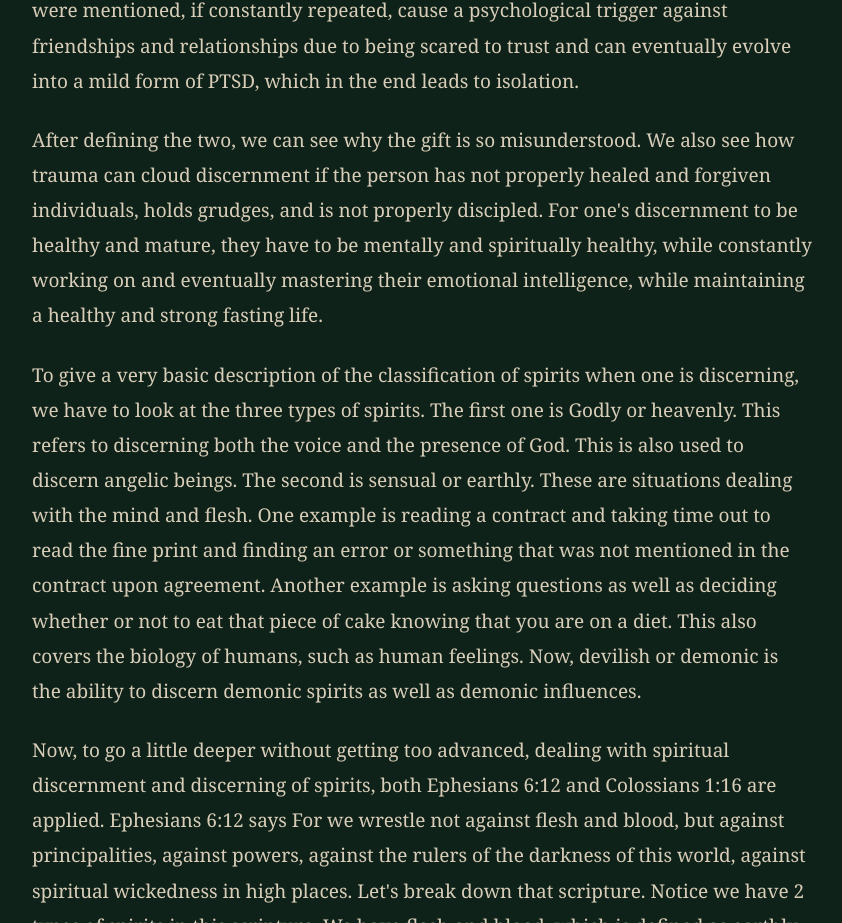
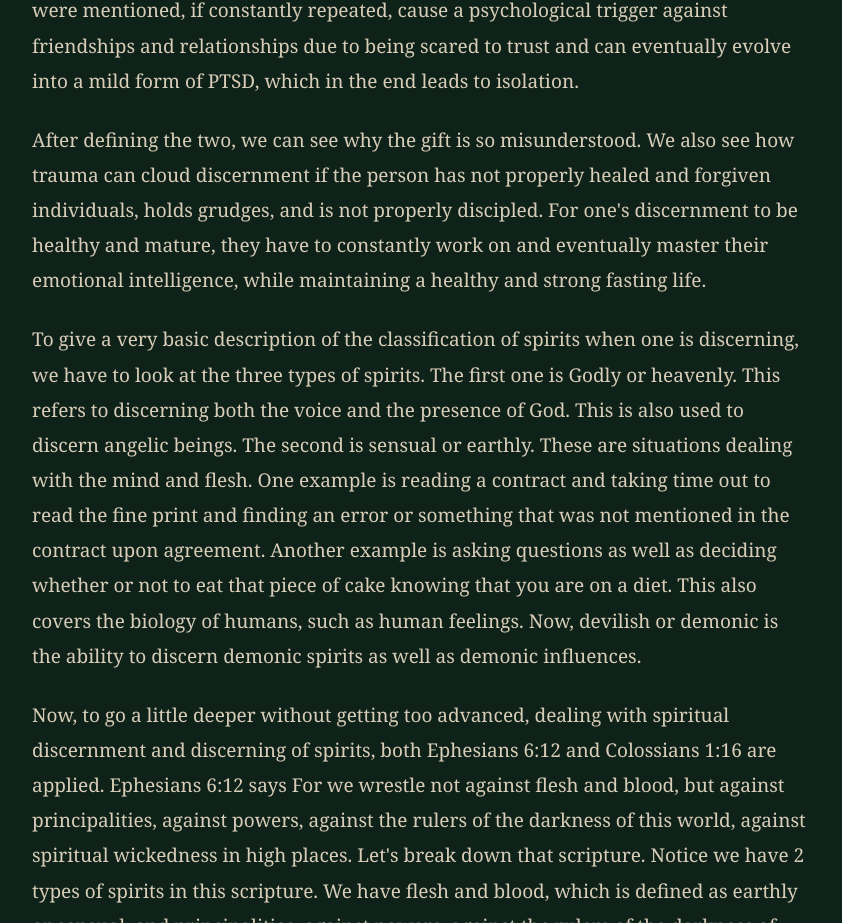
Before and after one commit to remnantwriter2026/the-remnant-chronicles, a plain HTML site: page discernment-vs-suspicion.html in a window 1280 px wide. Shown: the part 1318-2241 px from the top of the page, without its empty margins (218-1060 px from the left). Drawn offline with nearby package versions, Linux system fonts and the light colour scheme.

Commit message:
Update discernment-vs-suspicion.html

```diff
--- a/discernment-vs-suspicion.html
+++ b/discernment-vs-suspicion.html
@@ -298,7 +298,7 @@ padding: 1.5rem 1.25rem;
     <p>First, let's define what both discernment and suspicion are. Natural discernment on the surface level is simply the ability to make sound and proper judgment. Spiritual discernment is the supernatural ability to make sound and proper judgment by the Holy Spirit. And discerning of spirits is the supernatural ability to decide if a situation is being influenced by God (heavenly), Man (sensual, or earthly), or devilish (demonic spirits). Notice that the difference between spiritual discernment and discerning of spirits is that discerning of spirits shows you the spirit, what type of spirit, and why that spirit is operating behind a certain situation. Spiritual discernment is like a spiritual radar that allows you to pick up or discern the supernatural.</p>
 <p>Suspicion is defined as a mental state or feeling of doubt where you believe something is wrong, dishonest, or true, even though you do not have solid proof. For example, past traumas, past hurts, bad relationships, and experiences can have a lasting effect on future decisions and can lead to you not trusting anybody, not communicating with people, and, even worse, thinking everybody is out to get you. Suspicion lives in the psychological and emotional realm of people. The events that were mentioned, if constantly repeated, cause a psychological trigger against friendships and relationships due to being scared to trust and can eventually evolve into a mild form of PTSD, which in the end leads to isolation.</p>
 
-<p>After defining the two, we can see why the gift is so misunderstood. We also see how trauma can cloud discernment if the person has not properly healed and forgiven individuals, holds grudges, and is not properly discipled. For one's discernment to be healthy and mature, they have to be mentally and spiritually healthy, while constantly working on and eventually mastering their emotional intelligence, while maintaining a healthy and strong fasting life.</p>
+<p>After defining the two, we can see why the gift is so misunderstood. We also see how trauma can cloud discernment if the person has not properly healed and forgiven individuals, holds grudges, and is not properly discipled. For one's discernment to be healthy and mature, they have to constantly work on and eventually master their emotional intelligence, while maintaining a healthy and strong fasting life.</p>
 
 <p>To give a very basic description of the classification of spirits when one is discerning, we have to look at the three types of spirits. The first one is Godly or heavenly. This refers to discerning both the voice and the presence of God. This is also used to discern angelic beings. The second is sensual or earthly. These are situations dealing with the mind and flesh. One example is reading a contract and taking time out to read the fine print and finding an error or something that was not mentioned in the contract upon agreement. Another example is asking questions as well as deciding whether or not to eat that piece of cake knowing that you are on a diet. This also covers the biology of humans, such as human feelings. Now, devilish or demonic is the ability to discern demonic spirits as well as demonic influences.</p>
 
```
